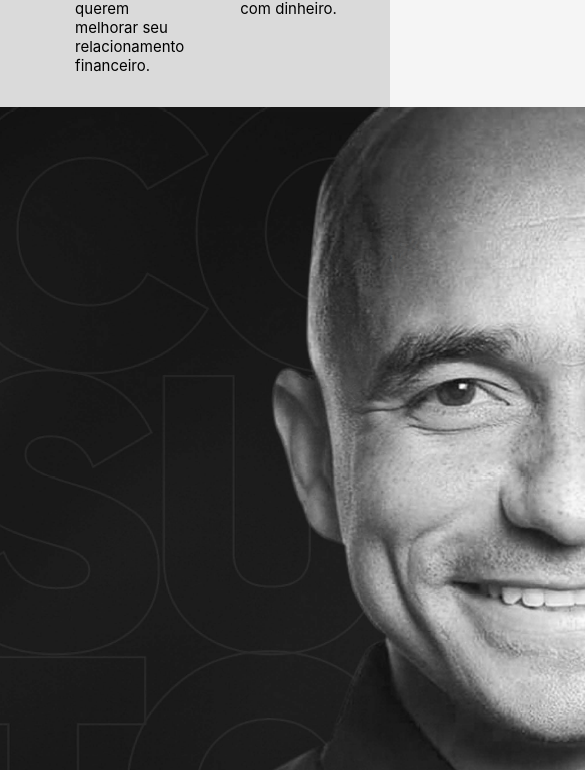
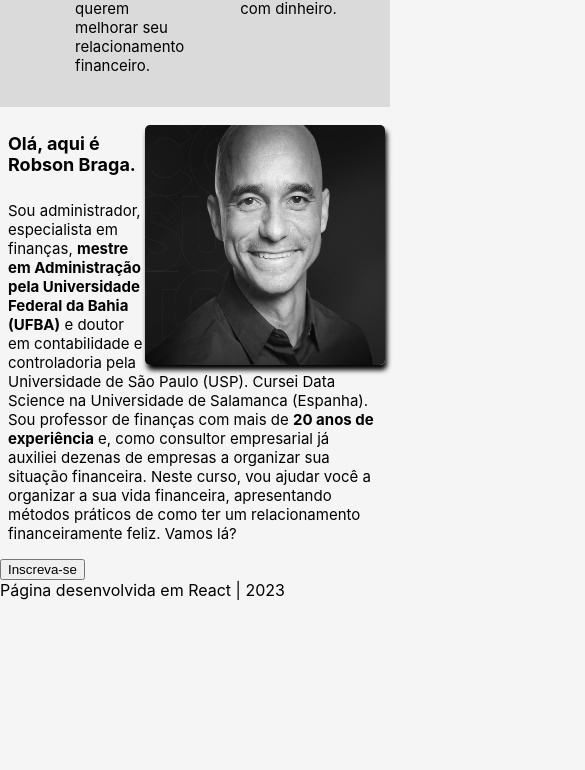
Before and after one commit to daniel-s-souza/Rbraga_landing_page, a React (Create React App) app: page / in a window 390 px wide. Shown: the part 2275-3045 px from the top of the page, 585 px wide, since content can reach past the window. After the commit the page ends 2875 px from the top, so only its background shows below. Built offline with nearby package versions, Linux system fonts and the light colour scheme.

Commit message:
feat: implementa css aboutPage

```diff
--- a/src/pages/AboutPage/index.js
+++ b/src/pages/AboutPage/index.js
@@ -6,12 +6,12 @@ export default class ola extends Component {
   render() {
     return (
       <div id='sobre'>
-        <img src={img} alt='Robson Braga'/>
-        <h3 className='aboutTitle'>Olá aqui é Robson Braga.</h3>
+        <img className='aboutImg' src={img} alt='Robson Braga'/>
+        <h3 className='aboutTitle'>Olá, aqui é Robson Braga.</h3>
 
-        <p>
-        Sou administrador, especialista em finanças, mestre em Administração pela Universidade Federal da Bahia (UFBA) e doutor em contabilidade e controladoria pela Universidade de São Paulo (USP). Cursei Data Science na Universidade de Salamanca (Espanha).
-        Sou professor de finanças com mais de 20 anos de experiência e, como consultor empresarial já auxiliei dezenas de empresas a organizar sua situação financeira.
+        <p className='aboutText'>
+        Sou administrador, especialista em finanças, <b>mestre em Administração pela Universidade Federal da Bahia (UFBA)</b> e <b></b>doutor em contabilidade e controladoria pela Universidade de São Paulo (USP). Cursei Data Science na Universidade de Salamanca (Espanha).
+        Sou professor de finanças com mais de <b>20 anos de experiência</b> e, como consultor empresarial já auxiliei dezenas de empresas a organizar sua situação financeira.
         Neste curso, vou ajudar você a organizar a sua vida financeira, apresentando métodos práticos de como ter um relacionamento financeiramente feliz. Vamos lá?
         </p>
       </div>
--- a/src/pages/AboutPage/style.css
+++ b/src/pages/AboutPage/style.css
@@ -0,0 +1,23 @@
+@media screen and (max-width: 480px){
+  .aboutImg {
+    height: 240px;
+    width: 240px;
+    position: relative;
+    float: right;
+    margin-right: 5px;
+    border-radius: 5px;
+    box-shadow: 2px 5px 5px black;
+  }
+
+  .aboutTitle {
+    padding: 8px;
+    font-size: 18px;
+  }
+
+  .aboutText {
+    margin-left: 8px;
+    margin-right: 8px;
+    text-align: start;
+    font-size: 15px;
+  }
+}
```
